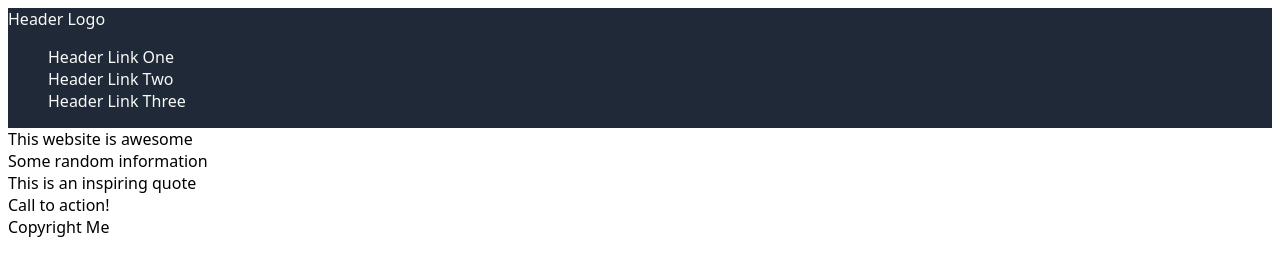
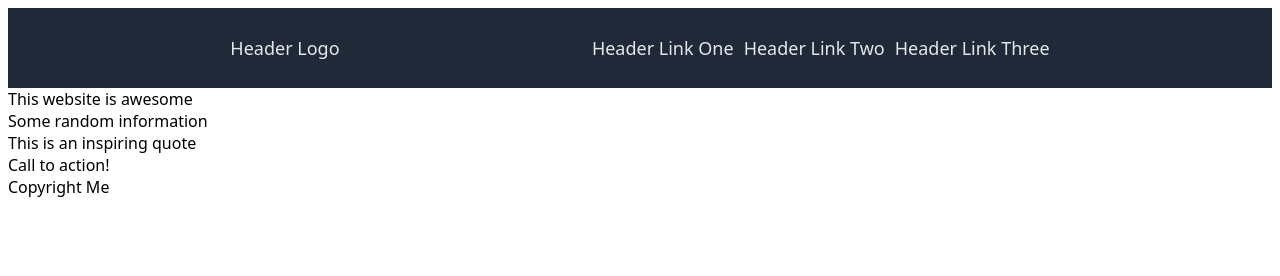
Before and after one commit to henryruss/practice_website, a plain HTML site: page index.html in a window 1280 px wide. Drawn offline with Linux system fonts and the light colour scheme.

Commit message:
Html and CSS complete for the header.

```diff
--- a/index.html
+++ b/index.html
@@ -9,8 +9,10 @@
 </head>
 <body>
     <div class="header">
-        Header Logo
-        <ul>
+        <div class="Header Logo">
+            Header Logo
+        </div>
+        <ul class="header_links">
             <li><a href="#"> Header Link One</a></li>
             <li><a href="#"> Header Link Two</a></li>
             <li><a href="#"> Header Link Three</a></li>
--- a/style.css
+++ b/style.css
@@ -1,17 +1,27 @@
-body{
+body{ /*Setting font, flex display, and flex direction. Broken
+    up into Header, Content, and Footer. */
     font-family: system-ui, -apple-system, BlinkMacSystemFont, 'Segoe UI', Roboto, Oxygen, Ubuntu, Cantarell, 'Open Sans', 'Helvetica Neue', sans-serif;
     display: flex;
     flex-direction: column;
 }
-.header{
+.header{ /*Setting header background and text color.*/
     background-color: #1F2937;
-    color: #f9faf8;
-
+    color: #E5E7EB;
+    font-size: 18px;
+    display: flex;
+    align-items: center;
+    padding: 10px;
+    justify-content: space-evenly;
 }
-a{
-    color: #f9faf8;
+.header_links{
+    display: flex;
+    gap: 10px;
+}
+a{ /*making links one color and without the color changing property*/
+    color: #E5E7EB;
+    font-size: 18px;
     text-decoration: none;
 }
-ul{
+ul{ /*taking bullet points off of lists*/
     list-style-type: none;
 }
```
